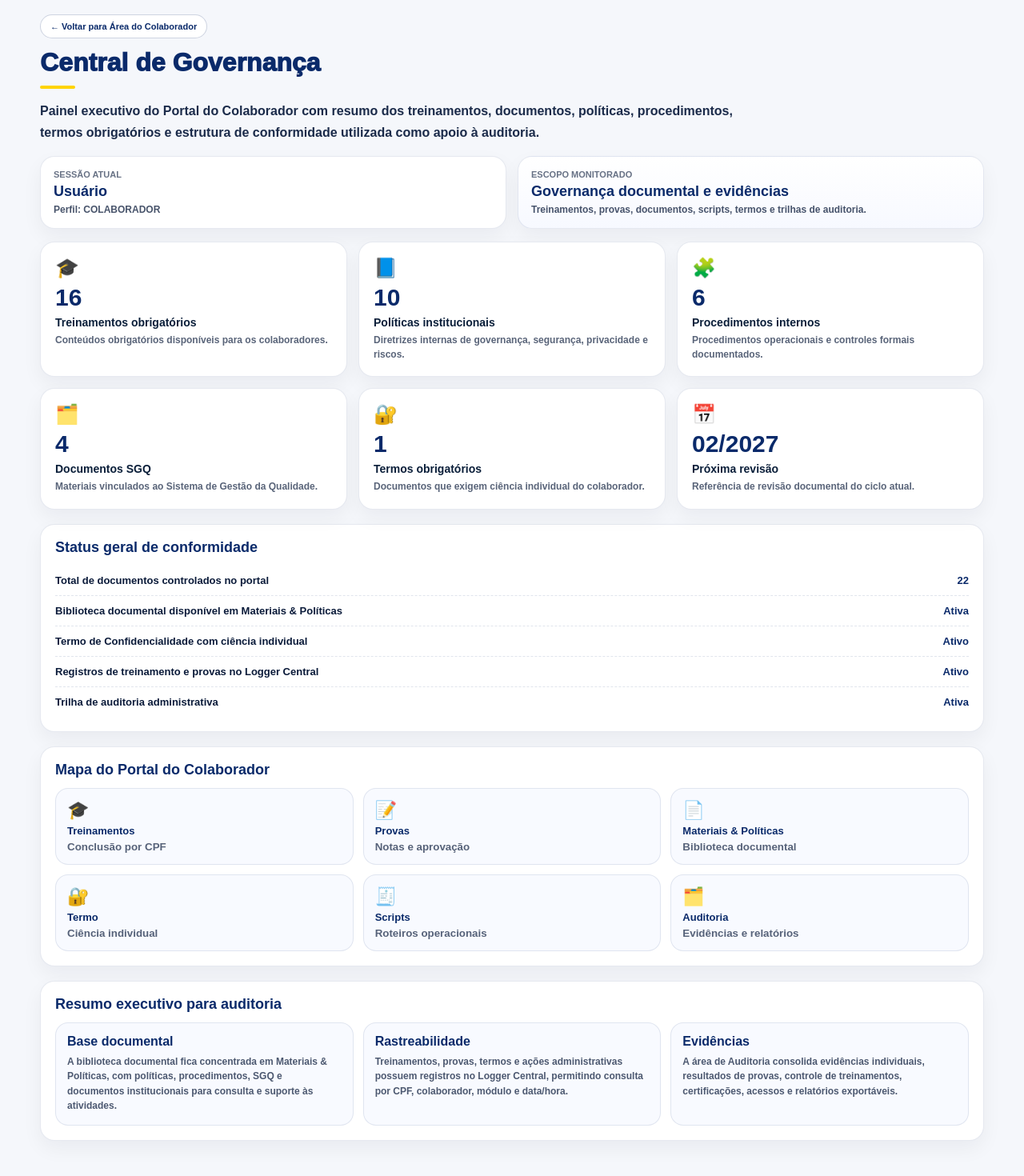
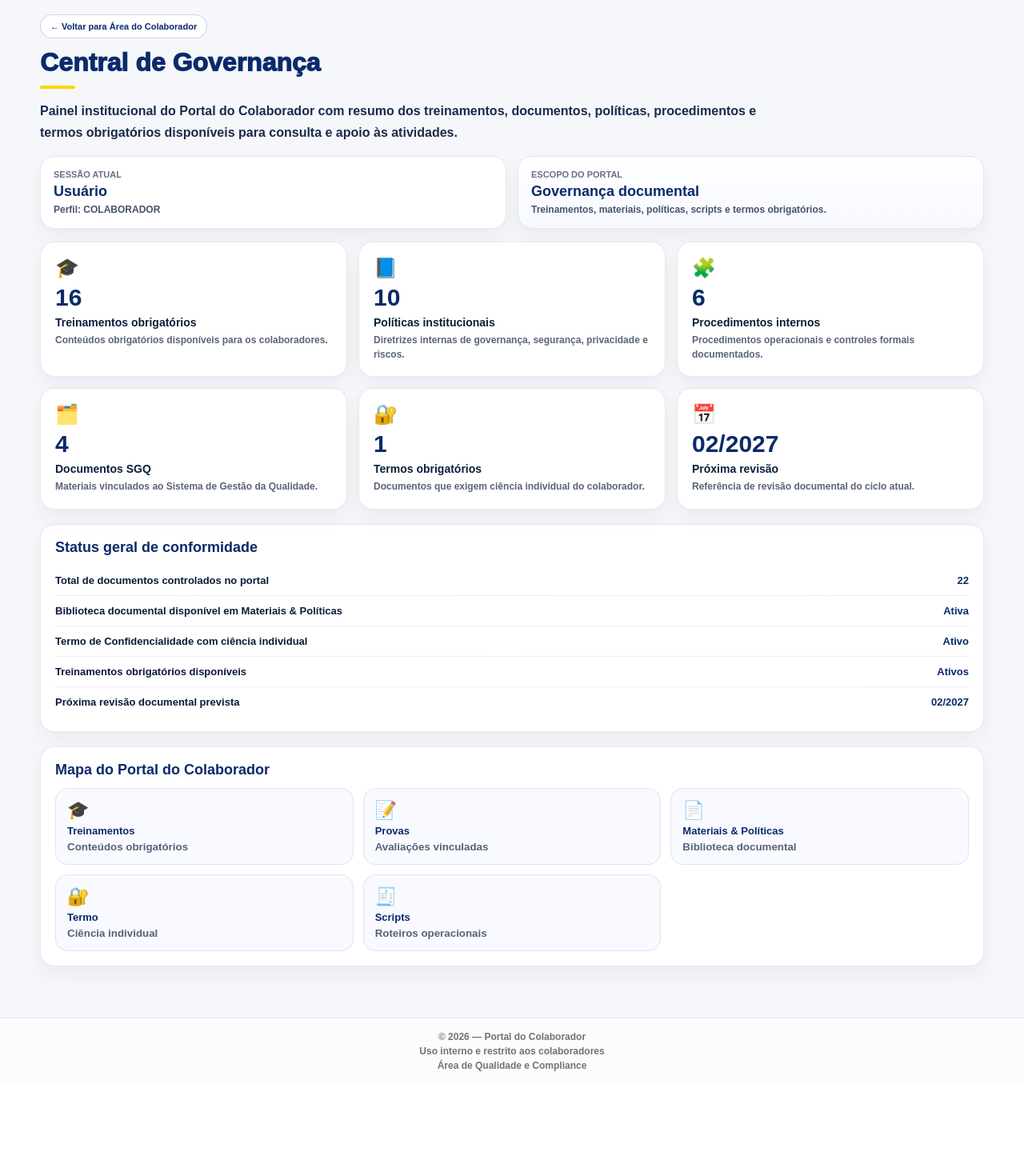
Before and after one commit to conceitonegocioss-max/portal-melo, a Next.js app: page /colaborador/governanca in a window 1280 px wide. Shown: the top 1470 px of the page at 80% size. After the commit the page ends 1357 px from the top, so only its background shows below. Built offline with nearby package versions, Linux system fonts and the light colour scheme; sample sign-in values are in the browser's storage.

Commit message:
Ajusta governanca para visao do colaborador

```diff
--- a/app/(portal)/colaborador/governanca/page.tsx
+++ b/app/(portal)/colaborador/governanca/page.tsx
@@ -93,7 +93,7 @@ export default function GovernancaPage() {
         </div>
 
         <p className="section-text" style={{ maxWidth: 920 }}>
-          Painel executivo do Portal do Colaborador com resumo dos treinamentos, documentos, políticas, procedimentos, termos obrigatórios e estrutura de conformidade utilizada como apoio à auditoria.
+          Painel institucional do Portal do Colaborador com resumo dos treinamentos, documentos, políticas, procedimentos e termos obrigatórios disponíveis para consulta e apoio às atividades.
         </p>
 
         <div className="govTop">
@@ -104,9 +104,9 @@ export default function GovernancaPage() {
           </div>
 
           <div className="govUserCard govSoft">
-            <div className="govMini">Escopo monitorado</div>
-            <div className="govUserName">Governança documental e evidências</div>
-            <div className="govUserSub">Treinamentos, provas, documentos, scripts, termos e trilhas de auditoria.</div>
+            <div className="govMini">Escopo do portal</div>
+            <div className="govUserName">Governança documental</div>
+            <div className="govUserSub">Treinamentos, materiais, políticas, scripts e termos obrigatórios.</div>
           </div>
         </div>
 
@@ -137,12 +137,12 @@ export default function GovernancaPage() {
             <strong>Ativo</strong>
           </div>
           <div className="govLine">
-            <span>Registros de treinamento e provas no Logger Central</span>
-            <strong>Ativo</strong>
+            <span>Treinamentos obrigatórios disponíveis</span>
+            <strong>Ativos</strong>
           </div>
           <div className="govLine">
-            <span>Trilha de auditoria administrativa</span>
-            <strong>Ativa</strong>
+            <span>Próxima revisão documental prevista</span>
+            <strong>{PROXIMA_REVISAO}</strong>
           </div>
         </div>
 
@@ -153,12 +153,12 @@ export default function GovernancaPage() {
             <Link className="govNode" href="/colaborador/treinamentos">
               <span>🎓</span>
               <strong>Treinamentos</strong>
-              <small>Conclusão por CPF</small>
+              <small>Conteúdos obrigatórios</small>
             </Link>
             <Link className="govNode" href="/colaborador/provas">
               <span>📝</span>
               <strong>Provas</strong>
-              <small>Notas e aprovação</small>
+              <small>Avaliações vinculadas</small>
             </Link>
             <Link className="govNode" href="/colaborador/materiais">
               <span>📄</span>
@@ -175,38 +175,6 @@ export default function GovernancaPage() {
               <strong>Scripts</strong>
               <small>Roteiros operacionais</small>
             </Link>
-            <Link className="govNode" href="/colaborador/auditoria">
-              <span>🗂️</span>
-              <strong>Auditoria</strong>
-              <small>Evidências e relatórios</small>
-            </Link>
-          </div>
-        </div>
-
-        <div className="govBox">
-          <h3>Resumo executivo para auditoria</h3>
-
-          <div className="govSummaryGrid">
-            <div className="govSummaryCard">
-              <div className="govSummaryTitle">Base documental</div>
-              <div className="govSummaryText">
-                A biblioteca documental fica concentrada em <strong>Materiais & Políticas</strong>, com políticas, procedimentos, SGQ e documentos institucionais para consulta e suporte às atividades.
-              </div>
-            </div>
-
-            <div className="govSummaryCard">
-              <div className="govSummaryTitle">Rastreabilidade</div>
-              <div className="govSummaryText">
-                Treinamentos, provas, termos e ações administrativas possuem registros no <strong>Logger Central</strong>, permitindo consulta por CPF, colaborador, módulo e data/hora.
-              </div>
-            </div>
-
-            <div className="govSummaryCard">
-              <div className="govSummaryTitle">Evidências</div>
-              <div className="govSummaryText">
-                A área de Auditoria consolida evidências individuais, resultados de provas, controle de treinamentos, certificações, acessos e relatórios exportáveis.
-              </div>
-            </div>
           </div>
         </div>
 
@@ -235,11 +203,7 @@ export default function GovernancaPage() {
           .govNode span { font-size:22px; }
           .govNode strong { color:#0a2a6a; font-size:13px; }
           .govNode small { opacity:.68; font-weight:700; }
-          .govSummaryGrid { display:grid; grid-template-columns:repeat(3,minmax(0,1fr)); gap:12px; }
-          .govSummaryCard { background:#f8faff; border:1px solid rgba(10,42,106,.1); border-radius:16px; padding:14px; }
-          .govSummaryTitle { font-weight:900; color:#0a2a6a; margin-bottom:7px; }
-          .govSummaryText { font-size:12px; line-height:1.55; font-weight:700; opacity:.72; }
-          @media (max-width: 900px) { .govTop,.govGrid,.govMap,.govSummaryGrid{grid-template-columns:1fr;} }
+          @media (max-width: 900px) { .govTop,.govGrid,.govMap{grid-template-columns:1fr;} }
         `}</style>
       </div>
     </main>
```
